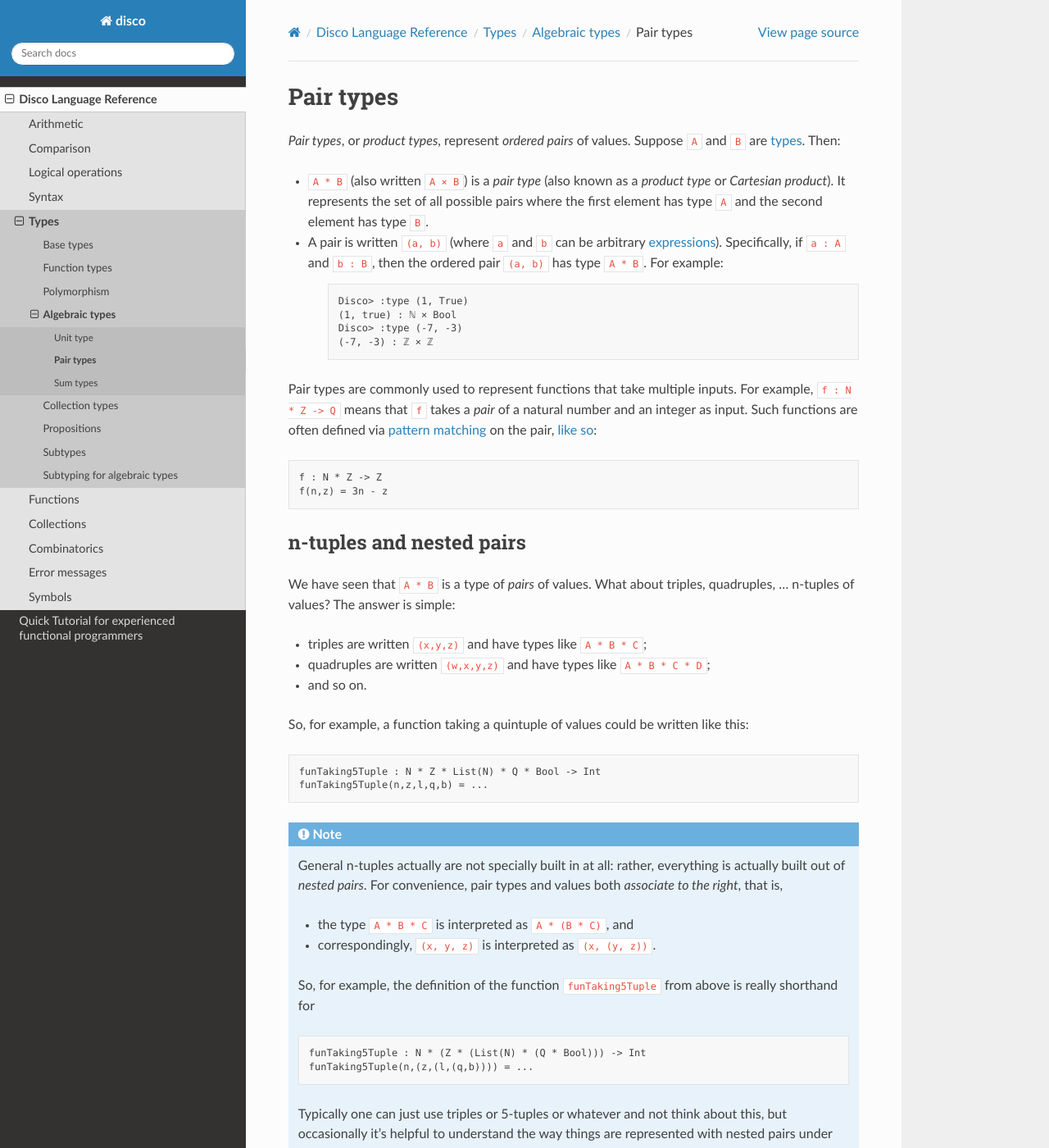
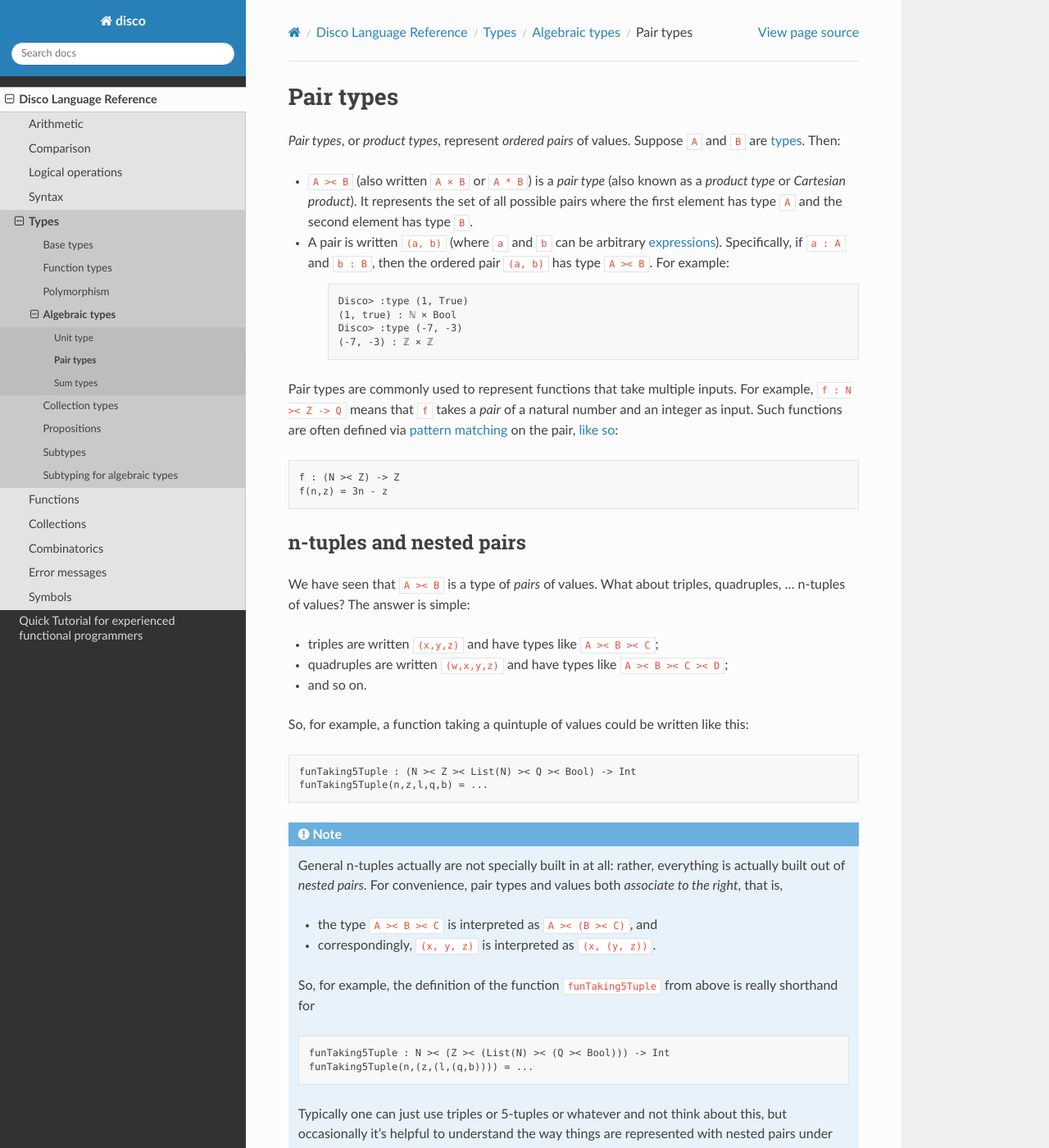
Before and after one commit to disco-lang/disco, a Sphinx documentation site: the page built from docs/reference/product-type.rst, in a window 1280 px wide and 1400 px high. Shown: the whole window at 82% size. Built offline with Sphinx 7.4.7 and the Read the Docs theme 2.0.0, drawn with Linux system fonts in a browser that asks for light colours; pages that are not in the unit, such as notebooks, are missing from menus.

Commit message:
Allow `><` as syntax for product types (#370)
Also update documentation to match.  Closes #333.

```diff
--- a/docs/reference/product-type.rst
+++ b/docs/reference/product-type.rst
@@ -4,14 +4,14 @@ Pair types
 *Pair types*, or *product types*, represent *ordered pairs* of
 values. Suppose ``A`` and ``B`` are :doc:`types <types>`. Then:
 
-- ``A * B`` (also written ``A × B``) is a *pair type* (also known
+- ``A >< B`` (also written ``A × B`` or ``A * B``) is a *pair type* (also known
   as a *product type* or *Cartesian product*).  It represents the set of
   all possible pairs where the first element has type ``A`` and the
   second element has type ``B``.
 
 - A pair is written ``(a, b)`` (where ``a`` and ``b`` can be arbitrary
   :doc:`expressions <expression>`).  Specifically, if ``a : A`` and ``b : B``, then the
-  ordered pair ``(a, b)`` has type ``A * B``.  For example:
+  ordered pair ``(a, b)`` has type ``A >< B``.  For example:
 
     ::
 
@@ -21,27 +21,26 @@ values. Suppose ``A`` and ``B`` are :doc:`types <types>`. Then:
        (-7, -3) : ℤ × ℤ
 
 Pair types are commonly used to represent functions that take multiple
-inputs.  For example, ``f : N * Z -> Q`` means that ``f`` takes a
+inputs.  For example, ``f : N >< Z -> Q`` means that ``f`` takes a
 *pair* of a natural number and an integer as input.  Such functions
 are often defined via :doc:`pattern matching <pattern>` on the pair,
 :doc:`like so <prod-pattern>`:
 
 ::
 
-   f : N * Z -> Z
+   f : (N >< Z) -> Z
    f(n,z) = 3n - z
 
 
 n-tuples and nested pairs
 -------------------------
 
-We have seen that ``A * B`` is a type of *pairs* of values.  What
+We have seen that ``A >< B`` is a type of *pairs* of values.  What
 about triples, quadruples, ... n-tuples of values?  The answer is
 simple:
 
-- triples are written ``(x,y,z)`` and have types like ``A * B * C``;
-- quadruples are written ``(w,x,y,z)`` and have types like ``A * B *
-  C * D``;
+- triples are written ``(x,y,z)`` and have types like ``A >< B >< C``;
+- quadruples are written ``(w,x,y,z)`` and have types like ``A >< B >< C >< D``;
 - and so on.
 
 So, for example, a function taking a quintuple of values could be
```
Also changed, not shown: other parts of docs/reference/product-type.rst (+3 -3 lines), 5 other files.
